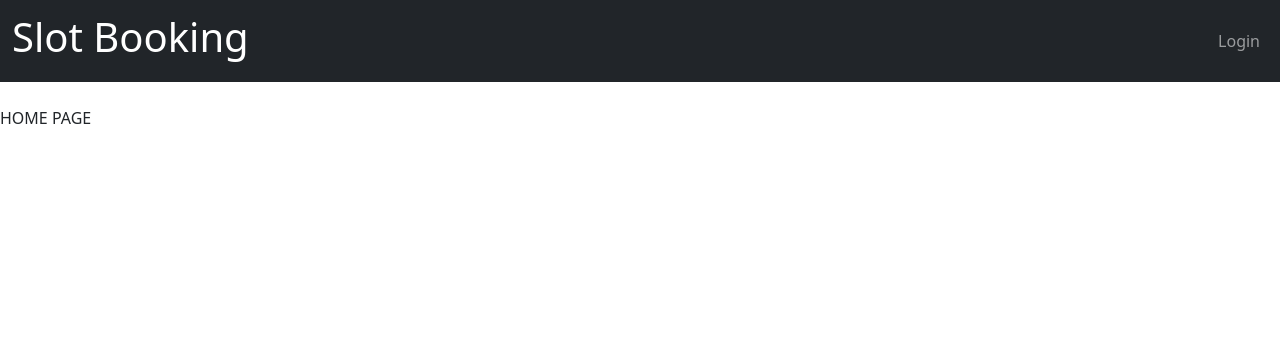
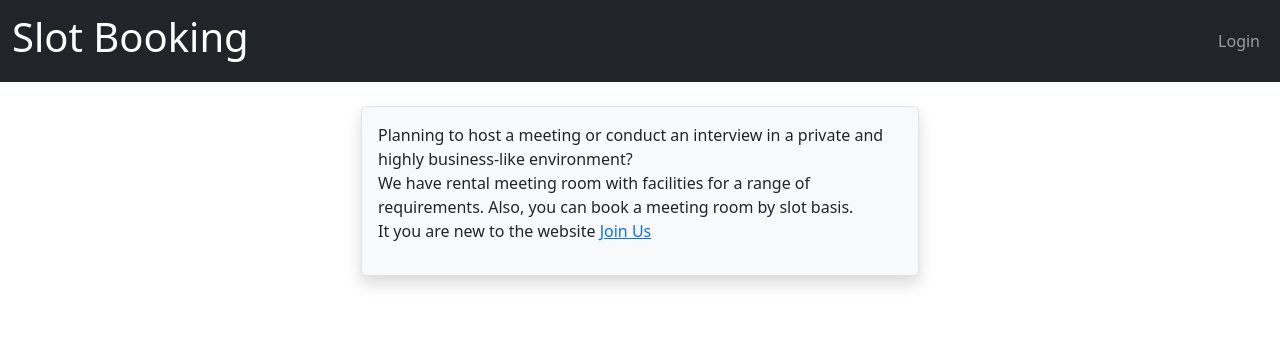
Before and after one commit to SohumDamani/Slot-Booking, a Django app: page / in a window 1280 px wide. Shown: the top 342 px of the page. Run offline with Django 3.2, Linux system fonts and the light colour scheme; some libraries are stand-ins or nearby versions.

Commit message:
Project Completed

```diff
--- a/main/home/templates/home/home.html
+++ b/main/home/templates/home/home.html
@@ -1,8 +1,13 @@
 {% extends 'basic.html' %}
 
 {%block content%}
-<div>
-  <p> HOME PAGE
+<div class="container d-flex justify-content-center">
+  <div class="w-50  border rounded shadow p-3 rounded-3 bg-light" ><p> Planning to host a meeting or conduct an interview in a private and highly business-like environment?
+    <br>We have
+    rental meeting room with facilities for a range of requirements. Also, you can book a meeting room by slot basis.
+    <br>
+    It you are new to the website <a href="{% url 'loginPage'%}">Join Us</a>
+  </div>
 </div>
 
 {%endblock content%}
```
Also changed, not shown: main/db.sqlite3.
